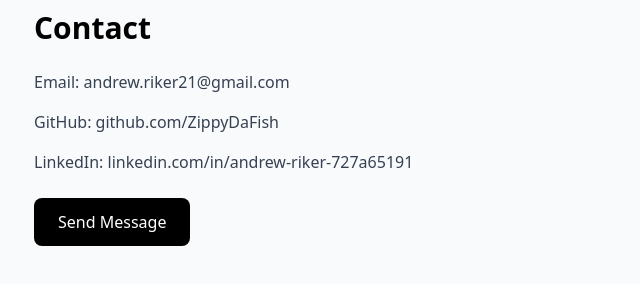
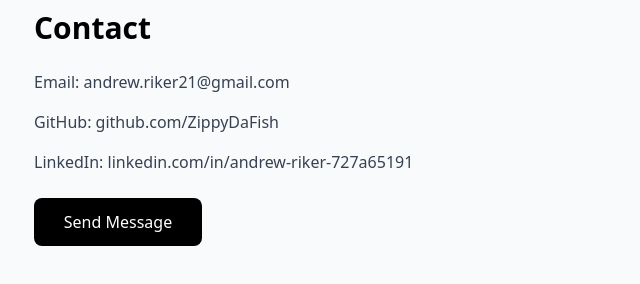
Before and after one commit to ZippyDaFish/digital-portfolio, a SvelteKit app: page / in a window 1280 px wide. Shown: the part 1544-1828 px from the top of the page, without its empty margins (54-694 px from the left). Built offline with nearby package versions, Linux system fonts and the light colour scheme.

Commit message:
Update contact section

```diff
--- a/src/routes/+page.svelte
+++ b/src/routes/+page.svelte
@@ -121,11 +121,10 @@
         <h3 class="text-3xl font-bold mb-6">Contact</h3>
 
         <div class="space-y-4 text-gray-700">
-            <p>Email: andrew.riker21@gmail.com</p>
+            <p>Email: <a href="mailto:andrew.riker21@gmail.com" target="_blank">andrew.riker21@gmail.com</a></p>
             <p>GitHub: <a href="https://www.github.com/ZippyDaFish" target="_blank">github.com/ZippyDaFish</a></p>
             <p>LinkedIn: <a href="https://www.linkedin.com/in/andrew-riker-727a65191/" target="_blank">linkedin.com/in/andrew-riker-727a65191</a></p>
         </div>
-
-        <button class="mt-6 px-6 py-3 bg-black text-white rounded-lg">Send Message</button>
+        <a href="mailto:andrew.riker21@gmail.com" target="_blank"><div class="max-w-42 mt-6 px-6 py-3 flex justify-center bg-black text-white rounded-lg">Send Message</div></a>
     </div>
 </section>
```
